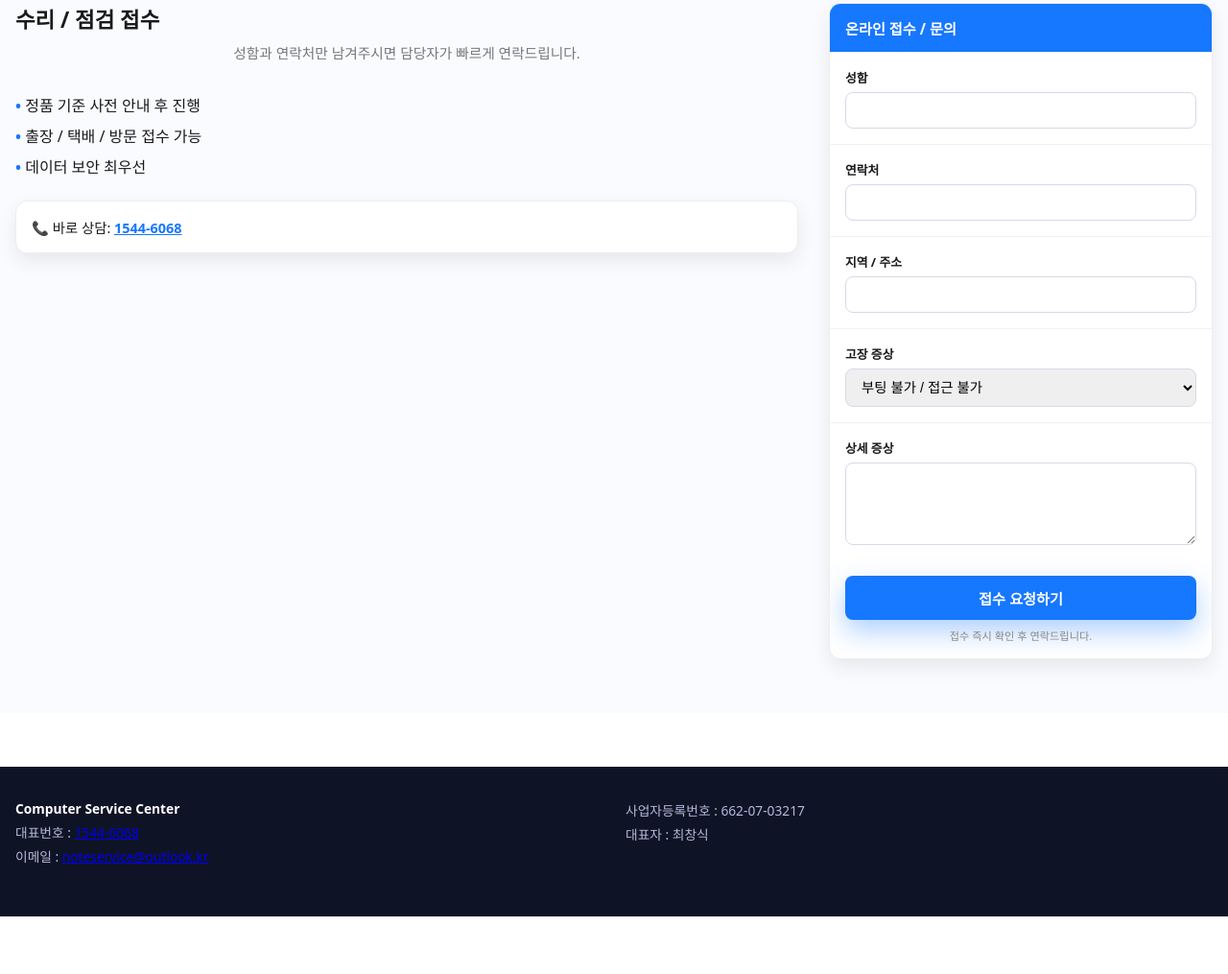
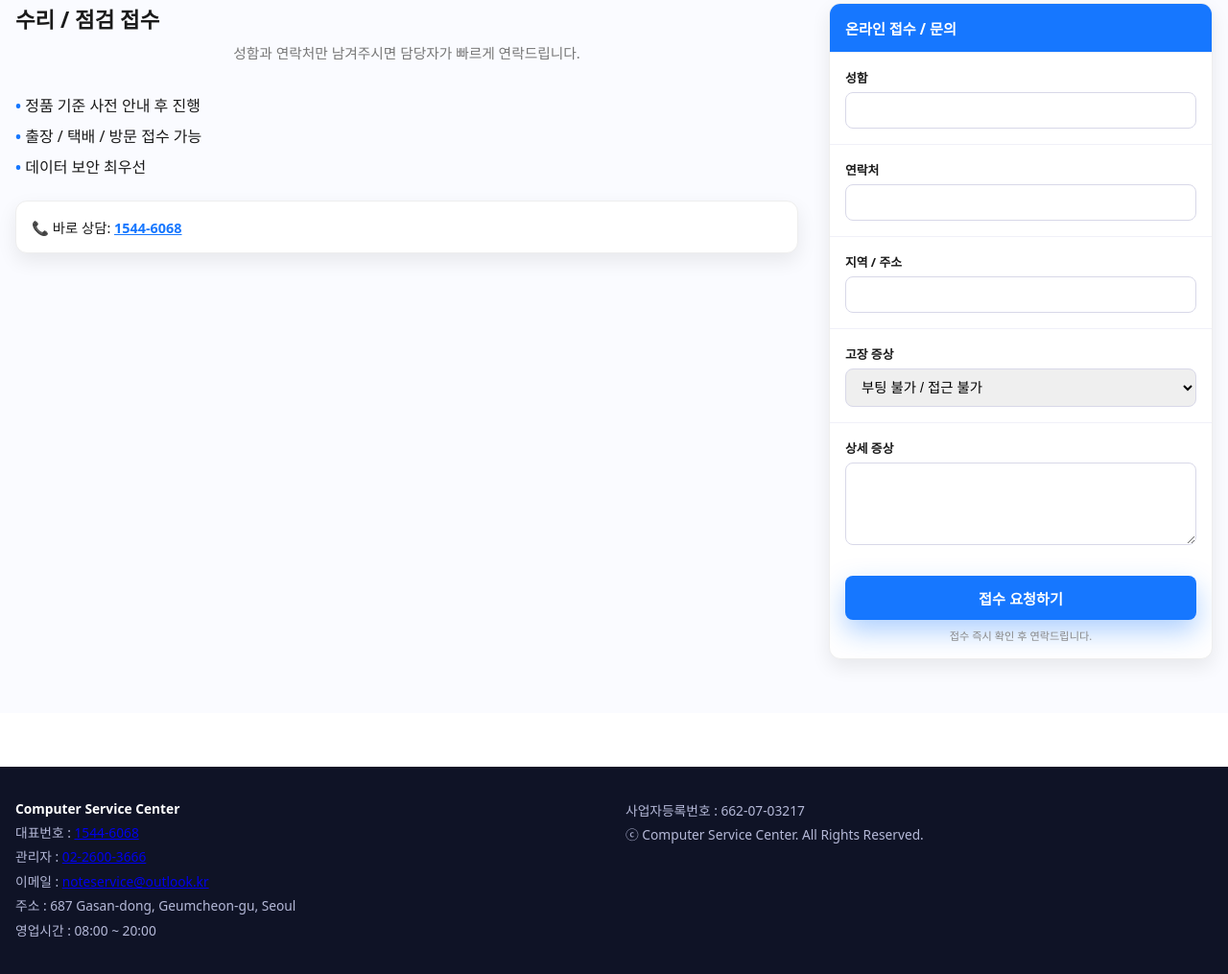
Before and after one commit to lion1136125/synology, a plain HTML site: page index.html in a window 1280 px wide. Shown: the part 1161-2176 px from the top of the page at 96% size. Before the commit the page ends 2116 px from the top, so only its background shows below. Drawn offline with Linux system fonts and the light colour scheme.

Commit message:
Update index.html

```diff
--- a/index.html
+++ b/index.html
@@ -146,15 +146,18 @@
 
    <footer class="site-footer">
   <div class="container footer-inner">
-      <div class="footer-col">
+    <div class="footer-col footer-col-left">
       <div class="footer-brand">Computer Service Center</div>
-        <div class="footer-line">대표번호 : <a href="tel:15446068">1544-6068</a></div>
-        <div class="footer-line">이메일 : <a href="mailto:noteservice@outlook.kr">noteservice@outlook.kr</a></div>
+      <div class="footer-line">대표번호 : <a href="tel:15446068" class="footer-tel">1544-6068</a></div>
+      <div class="footer-line">관리자 : <a href="tel:0226003666" class="footer-tel">02-2600-3666</a></div>
+      <div class="footer-line">이메일 : <a href="mailto:noteservice@outlook.kr" class="footer-tel">noteservice@outlook.kr</a></div>
+      <div class="footer-line">주소 : 687 Gasan-dong, Geumcheon-gu, Seoul</div>
+      <div class="footer-line">영업시간 : 08:00 ~ 20:00</div>
     </div>
+    <div class="footer-col footer-col-right">
+      <div class="footer-line">사업자등록번호 : 662-07-03217 </div>
 
-      <div class="footer-col">
-        <div class="footer-line">사업자등록번호 : 662-07-03217</div>
-        <div class="footer-line">대표자 : 최창식</div>
+      <div class="footer-line">ⓒ Computer Service Center. All Rights Reserved.</div>
     </div>
   </div>
 </footer>
```
Lines whose indentation alone changed are shown as unchanged.
